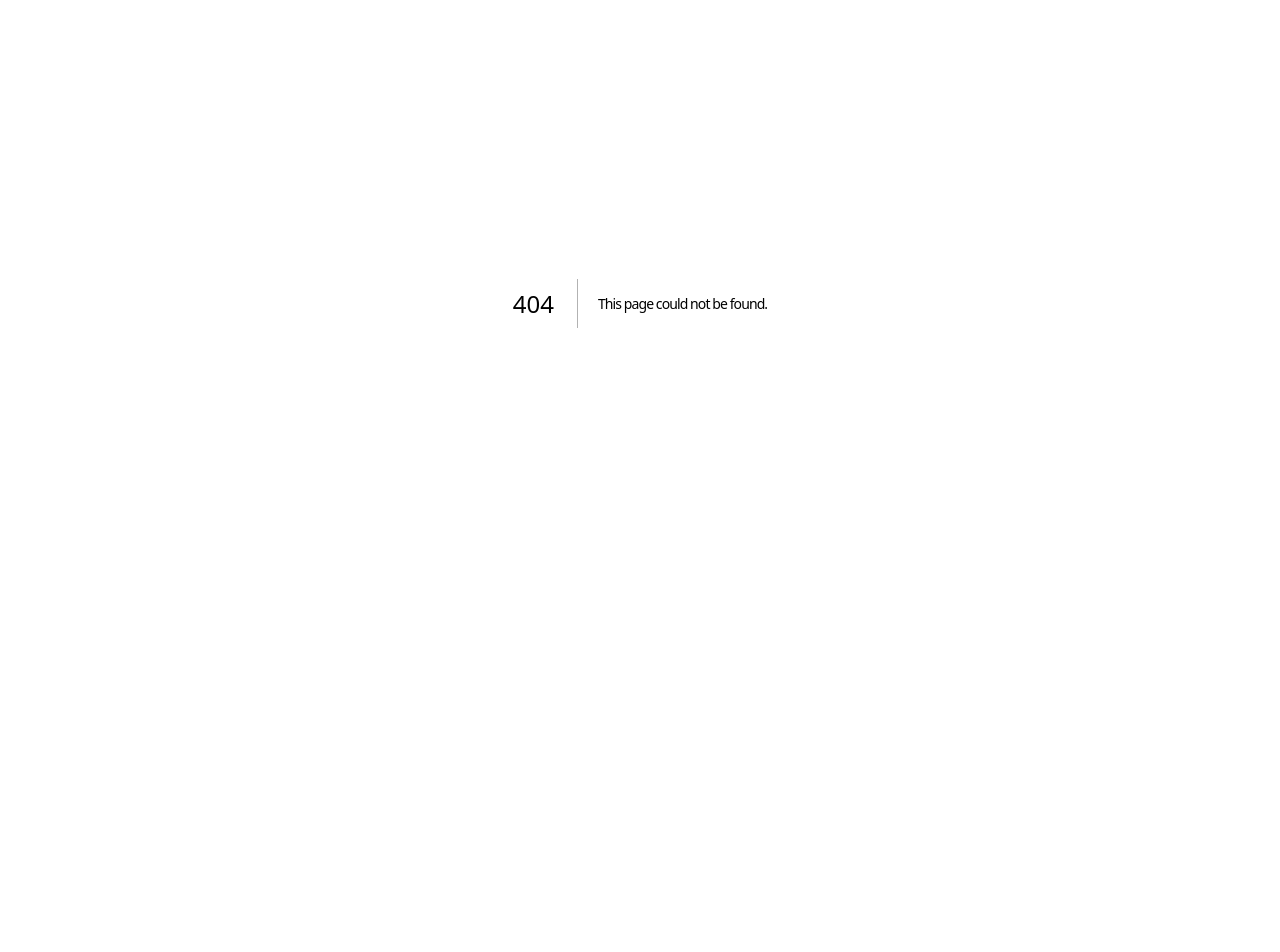
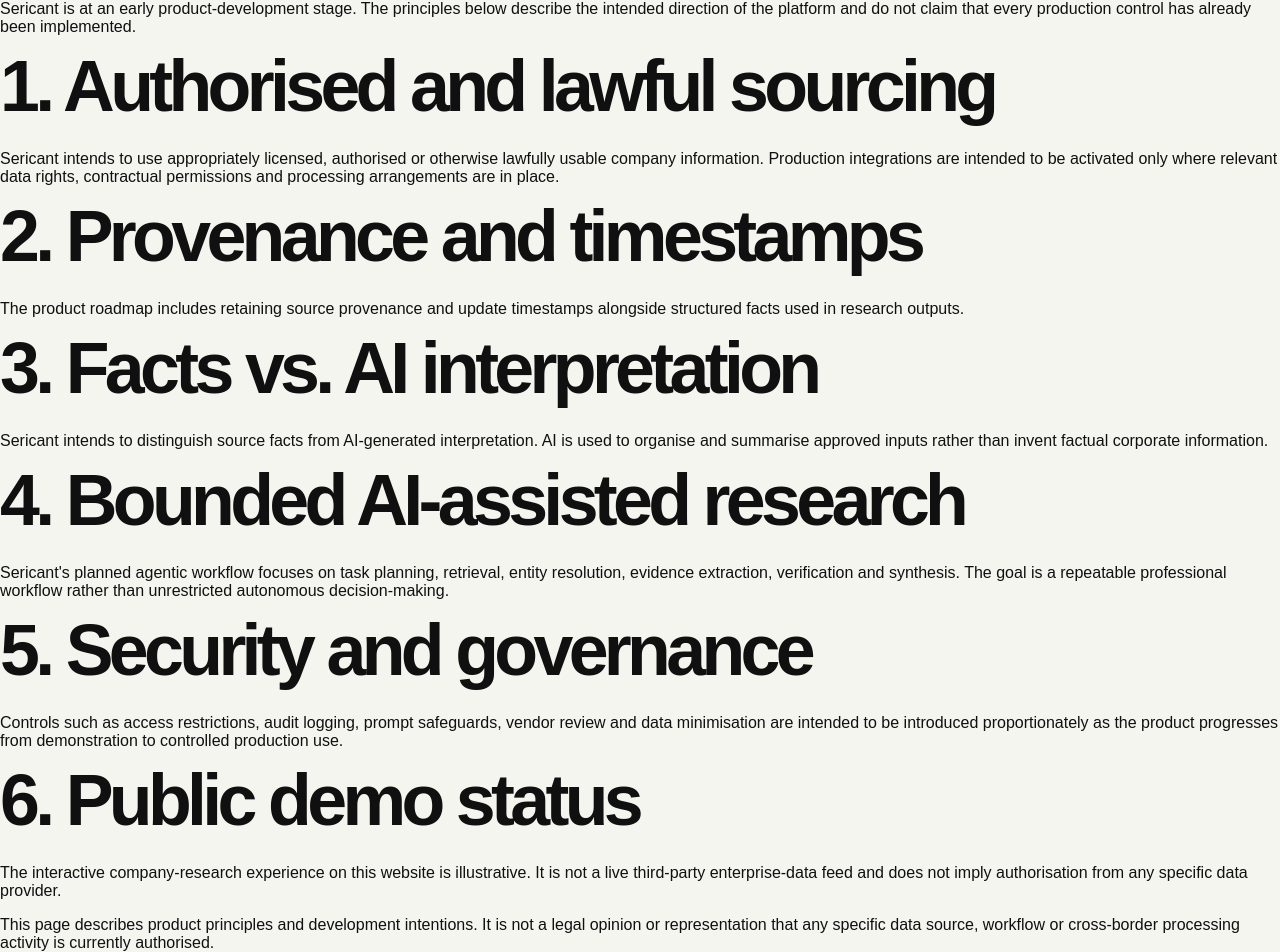
Before and after one commit to lingoescn-droid/sericant-website, a Next.js app: page /responsible-ai-data in a window 1280 px wide. Before the commit this address had no page. Shown: the part 97-1049 px from the top of the page. Before the commit the page ends 800 px from the top, so only its background shows below. Built offline with nearby package versions, Linux system fonts and the light colour scheme.

Commit message:
Create Responsible AI & Data principles page
This page outlines Sericant's principles for responsible AI, data sourcing, and product development intentions.

```diff
--- /dev/null
+++ b/app/responsible-ai-data/page.tsx
@@ -0,0 +1,75 @@
+import Link from "next/link";
+
+export const metadata = {
+  title: "Responsible AI & Data",
+  description:
+    "Sericant's current principles for responsible AI, data provenance, authorised sourcing and bounded AI-assisted company research."
+};
+
+export default function Page() {
+  return (
+    <main className="legalPage">
+      <header className="simpleHeader">
+        <Link href="/" className="logo">SERICANT</Link>
+        <Link href="/" className="back">← Back to home</Link>
+      </header>
+      <article className="legalContent">
+        <div className="sectionLabel">RESPONSIBLE AI & DATA</div>
+        <h1>Trust is part of the product architecture.</h1>
+        <p className="lede">
+          Sericant is at an early product-development stage. The principles below describe
+          the intended direction of the platform and do not claim that every production
+          control has already been implemented.
+        </p>
+
+        <h2>1. Authorised and lawful sourcing</h2>
+        <p>
+          Sericant intends to use appropriately licensed, authorised or otherwise lawfully
+          usable company information. Production integrations are intended to be activated
+          only where relevant data rights, contractual permissions and processing arrangements
+          are in place.
+        </p>
+
+        <h2>2. Provenance and timestamps</h2>
+        <p>
+          The product roadmap includes retaining source provenance and update timestamps
+          alongside structured facts used in research outputs.
+        </p>
+
+        <h2>3. Facts vs. AI interpretation</h2>
+        <p>
+          Sericant intends to distinguish source facts from AI-generated interpretation.
+          AI is used to organise and summarise approved inputs rather than invent factual
+          corporate information.
+        </p>
+
+        <h2>4. Bounded AI-assisted research</h2>
+        <p>
+          Sericant's planned agentic workflow focuses on task planning, retrieval,
+          entity resolution, evidence extraction, verification and synthesis. The goal is a
+          repeatable professional workflow rather than unrestricted autonomous decision-making.
+        </p>
+
+        <h2>5. Security and governance</h2>
+        <p>
+          Controls such as access restrictions, audit logging, prompt safeguards, vendor
+          review and data minimisation are intended to be introduced proportionately as
+          the product progresses from demonstration to controlled production use.
+        </p>
+
+        <h2>6. Public demo status</h2>
+        <p>
+          The interactive company-research experience on this website is illustrative.
+          It is not a live third-party enterprise-data feed and does not imply authorisation
+          from any specific data provider.
+        </p>
+
+        <div className="legalNote">
+          This page describes product principles and development intentions. It is not a
+          legal opinion or representation that any specific data source, workflow or cross-border
+          processing activity is currently authorised.
+        </div>
+      </article>
+    </main>
+  );
+}
```
